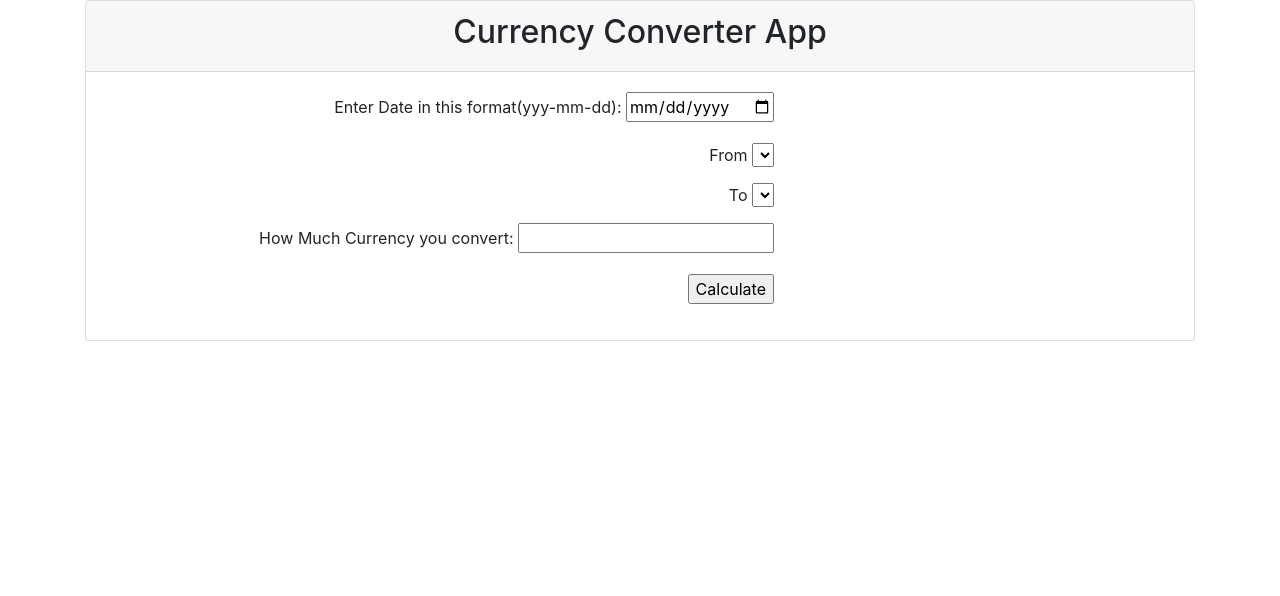
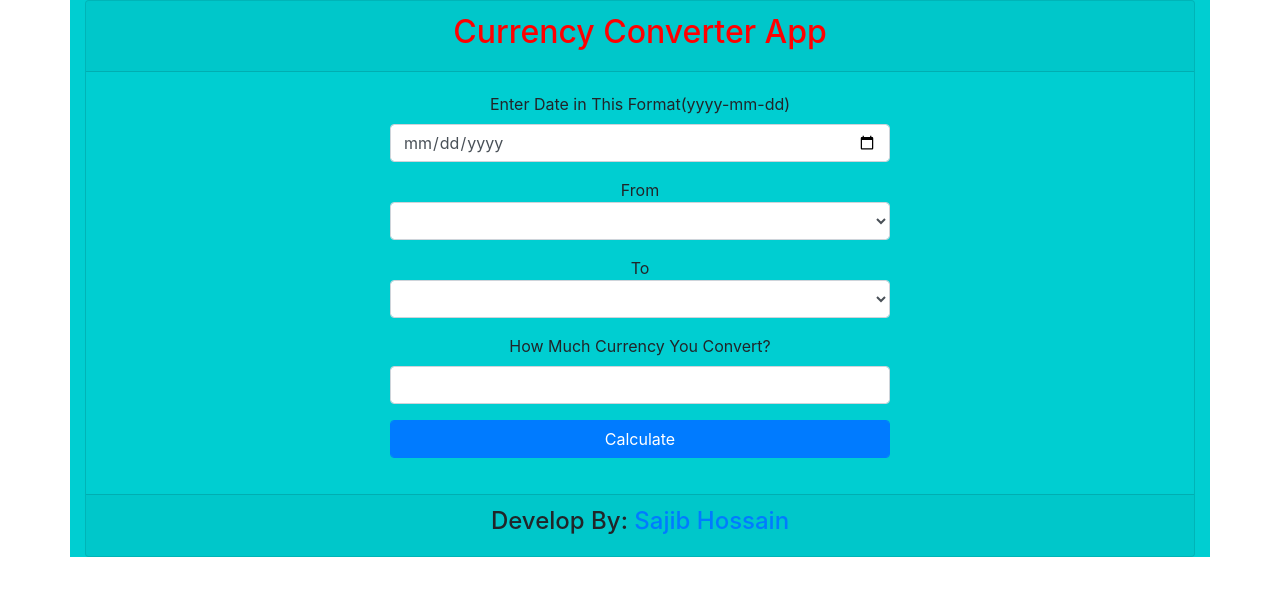
Before and after one commit to sajib1066/CurrencyConverterApp, a Flask app: page / in a window 1280 px wide. Shown: the top 596 px of the page. Run offline with Flask 2, Linux system fonts and the light colour scheme; lists and menus that the app fills with data are empty; some libraries are stand-ins or nearby versions.

Commit message:
update ui design

```diff
--- a/converter/forms.py
+++ b/converter/forms.py
@@ -1,22 +1,20 @@
 from flask_wtf import FlaskForm
-from wtforms import DateField, StringField, FloatField, SelectField, SubmitField
+from wtforms import DateField, FloatField, SelectField, SubmitField
+from wtforms.validators import DataRequired
 import requests
 
 class InputDataForms(FlaskForm):
-    date = DateField("Enter Date in this format(yyy-mm-dd): ")
-
     url = 'https://api.exchangeratesapi.io/latest'
     response = requests.get(url)
     curr = response.json()['rates'].keys()
     curr = list(curr)
-
     choice = []
     for i in curr:
         tpl = (i, i)
         choice.append(tpl)
 
-
-    base = SelectField('base', choices=choice) # StringField("Enter Currency from Convert: (ex: USD)")
-    currency = SelectField('currency', choices=choice) # StringField("Enter Currency to convert: (ex: JPY)")
-    quantity = FloatField(f'How Much Currency you convert:')
+    date = DateField("Enter Date in This Format(yyyy-mm-dd) ", validators=[DataRequired()])
+    base = SelectField('base', choices=choice, validators=[DataRequired()])
+    currency = SelectField('currency', choices=choice, validators=[DataRequired()])
+    quantity = FloatField(f'How Much Currency You Convert?', validators=[DataRequired()])
     submit = SubmitField('Calculate')
--- a/converter/routes.py
+++ b/converter/routes.py
@@ -22,6 +22,6 @@ def home():
         else:
             data = response.json()
             total = quantity*data['rates'][currency]
-            flash("{} {} = {:.2f} {} day of {}".format(quantity, base, total, currency, date))
+            flash("{} {} = {:.2f} {} Day of {}".format(quantity, base, total, currency, date))
 
     return render_template('home.html', form=forms)
--- a/converter/templates/home.html
+++ b/converter/templates/home.html
@@ -8,35 +8,41 @@
     <!-- Bootstrap CSS -->
     <link rel="stylesheet" href="https://stackpath.bootstrapcdn.com/bootstrap/4.3.1/css/bootstrap.min.css" integrity="sha384-ggOyR0iXCbMQv3Xipma34MD+dH/1fQ784/j6cY/iJTQUOhcWr7x9JvoRxT2MZw1T" crossorigin="anonymous">
 
-    <title>Hello, world!</title>
+    <title>Currency Converter App</title>
   </head>
   <body>
 
 
-    <div class="container">
-        <div class="card">
-            <div class="card-header"><h2 style="text-align: center;">Currency Converter App</h2></div>
+    <div class="container" style="background-color: #00CED1	;">
+        <div class="card" style="background-color: #00CED1	;">
+            <div class="card-header"><h2 style="text-align: center; color: red;">Currency Converter App</h2></div>
             <div class="card-body">
-                <div style="margin-right: 400px;">
-                    <form action="" method="post" style="text-align: right;">
+                <div style="margin: auto; width: 500px;">
+                    <form action="" method="post" style="text-align: center;">
                         {{ form.hidden_tag() }}
-                        <p>
+                        <div class="form-group">
                             {{ form.date.label }}
-                            {{ form.date() }}
-                        </p>
-                        <p>
-                            From {{ form.base() }}
-                        </p>
-                        <p>
-                            To {{ form.currency() }}
-                        </p>
-                        <p>
-                            {{ form.quantity.label }}
-                            {{ form.quantity() }}
-                        </p>
-                        <p>
-                            {{ form.submit() }}
-                        </p>
+                            {{ form.date(class="form-control") }}
+                            {% for error in form.date.errors %}
+                              <span style="color: red;">{{ error }}</span>
+                            {% endfor %}
+                        </div>
+                        <div class="form-group">
+                          From {{ form.base(class="form-control") }}
+                        </div>
+                        <div class="form-group">
+                          To {{ form.currency(class="form-control") }}
+                        </div>
+                        <div class="form-group">
+                          {{ form.quantity.label }}
+                          {{ form.quantity(class="form-control") }}
+                          {% for error in form.quantity.errors %}
+                              <span style="color: red;">{{ error }}</span>
+                          {% endfor %}
+                        </div>
+                        <div class="form-group">
+                          {{ form.submit(class="form-control btn btn-primary") }}
+                        </div>
 
                     </form>
                 </div>
@@ -49,6 +55,9 @@
                 </div>
 
             </div>
+            <div class="card-footer">
+              <h4 style="text-align: center;">Develop By: <a href="https://bit.ly/33Fb5gA" target="_blank">Sajib Hossain</a></h4>
+            </div>
         </div>
     </div>
 
```
